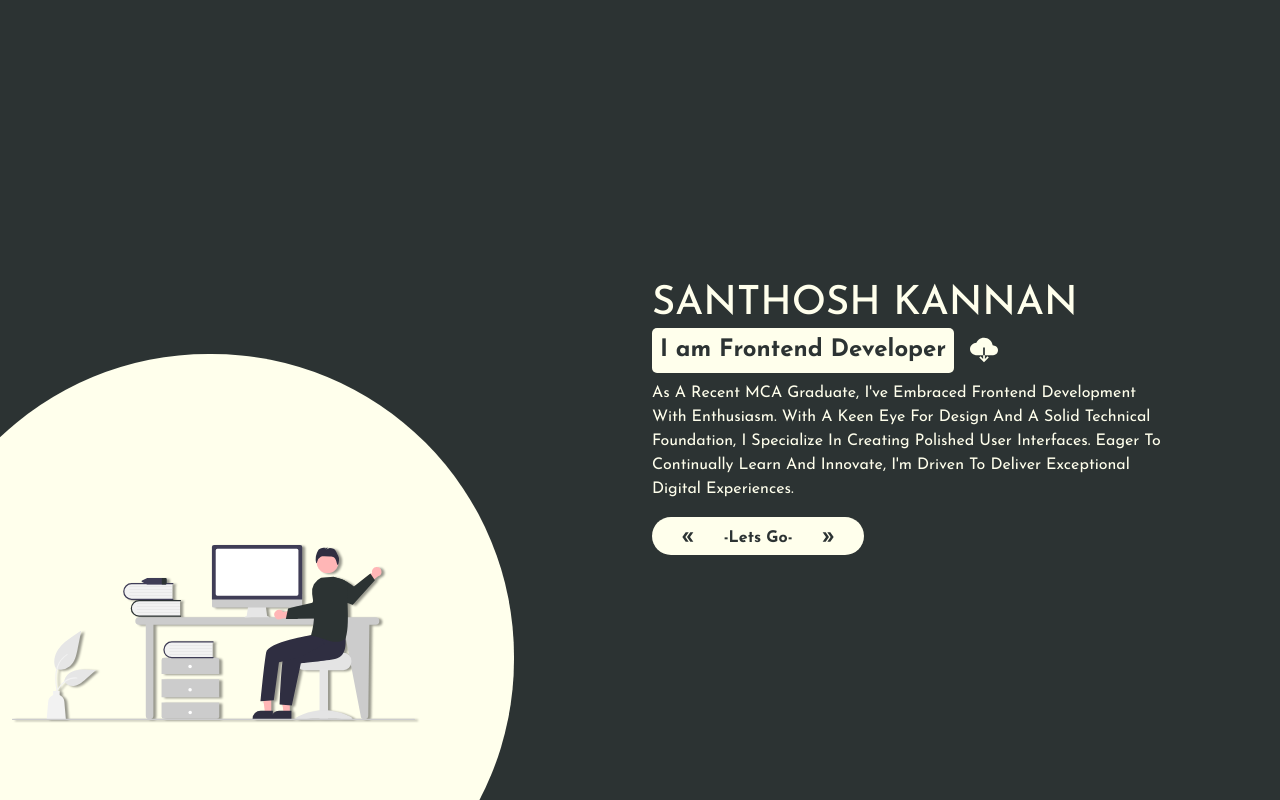
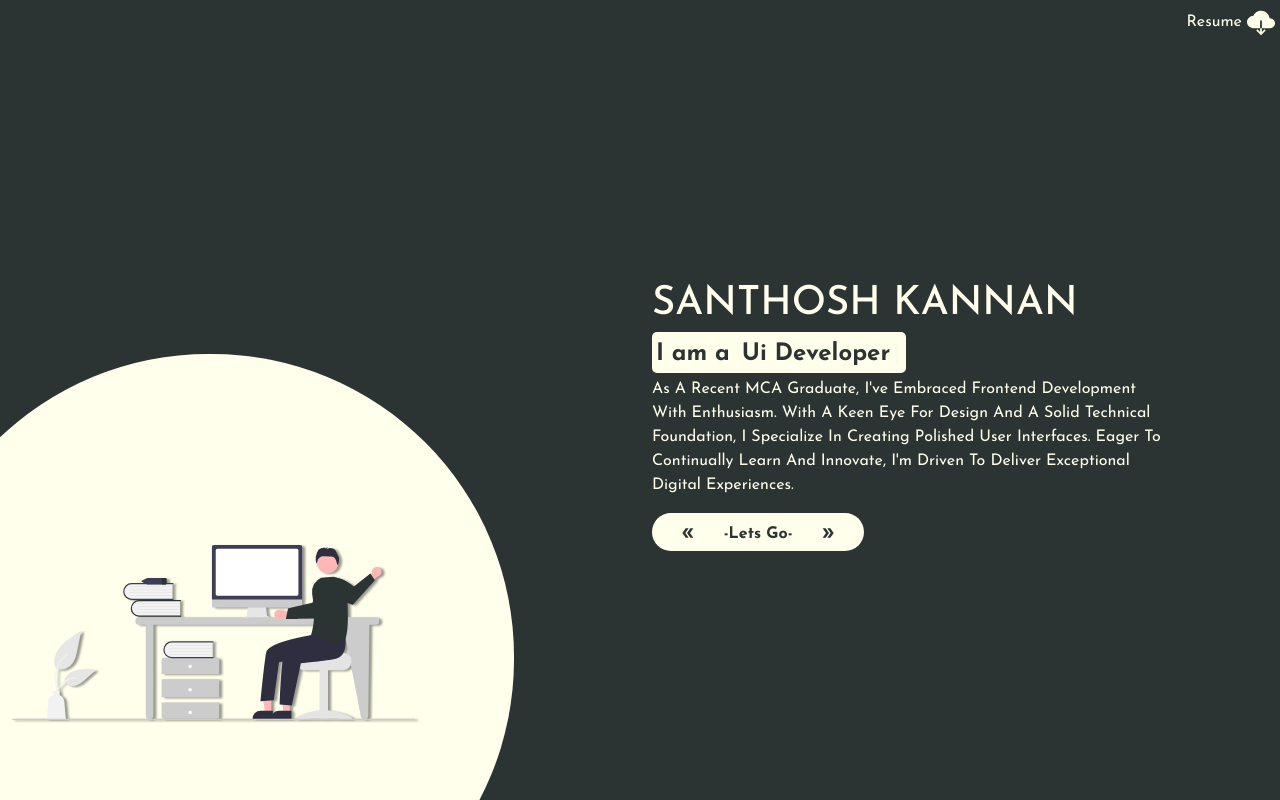
Before and after one commit to Santhosh10661/Portfolio, a React (Create React App) app: page / in a window 1280 px wide. Built offline with nearby package versions, Linux system fonts and the light colour scheme.

Commit message:
type writer effect

```diff
--- a/package.json
+++ b/package.json
@@ -16,6 +16,7 @@
     "react-icons": "^5.0.1",
     "react-router-dom": "^6.22.1",
     "react-scripts": "5.0.1",
+    "react-simple-typewriter": "^5.0.1",
     "web-vitals": "^2.1.4"
   },
   "scripts": {
--- a/src/App.css
+++ b/src/App.css
@@ -52,7 +52,7 @@
 }
 .connectLink {
   transform: scale(1);
-  transition: 0.3s ease-in-out;
+  transition: 0.5s ease;
 }
 .connectLink:hover {
   transform: scale(1.1);
--- a/src/Home.js
+++ b/src/Home.js
@@ -3,9 +3,10 @@ import "./Css/Home.css";
 import ProImgCont from "./ProImgCont";
 import { MdDoubleArrow } from "react-icons/md";
 import { IoCloudDownloadSharp } from "react-icons/io5";
+import resume from "./certificate/SANTHOSH_K_CV.pdf";
 import ProfileImg from "./ProfileImg";
-import resume from "./certificate/SANTHOSH_K_CV.pdf";
 import DataContext from "./ContextApi/DataContext";
+import RoleTypeWriter from "./RoleTypeWriter";
 
 function Home() {
   const { newPageOpend, setNewPageOpened, setProfileImg, showImg, setShowImg } =
@@ -25,6 +26,24 @@ function Home() {
   }
   return (
     <div className="Home row align-items-center">
+      <a
+        className="btn p-1 pt-2 text-capitalize"
+        href={resume}
+        download="SANTHOSH_K_CV.pdf"
+        type="application/pdf"
+        style={{
+          position: "absolute",
+          top: "0",
+          right: "0",
+          // backgroundColor: "#ffffec",
+          // color: "#2c3333",
+          width: "fit-content",
+          color: "#ffffec",
+          borderRadius: "50px",
+        }}
+      >
+        Resume <IoCloudDownloadSharp className="fs-3" />
+      </a>
       <ProImgCont />
       {showImg && <ProfileImg />}
       <div
@@ -36,32 +55,9 @@ function Home() {
         style={{ zIndex: 1 }}
       >
         <h1 className="m-0 text-uppercase">SANTHOSH KANNAN</h1>
-        <div className="col-12 d-flex align-items-center mb-2">
-          <h4
-            className=" fw-bolder p-2 m-0"
-            style={{
-              width: "fit-content",
-              backgroundColor: "#ffffec",
-              color: "#2c3333",
-              borderRadius: "5px",
-            }}
-          >
-            I am Frontend Developer
-          </h4>
 
-          <a
-            href={resume}
-            className="connectLink btn mx-3 p-0"
-            download="SANTHOSH_K_CV.pdf"
-            type="application/pdf"
-            style={{
-              border: "none",
-              color: "#ffffec",
-            }}
-          >
-            <IoCloudDownloadSharp className="fs-3" />
-          </a>
-        </div>
+        <RoleTypeWriter />
+
         <p className=" text-capitalize">
           As a recent MCA graduate, I've embraced frontend development with
           enthusiasm. With a keen eye for design and a solid technical
@@ -69,8 +65,9 @@ function Home() {
           to continually learn and innovate, I'm driven to deliver exceptional
           digital experiences.
         </p>
+        <div className="d-flex align-items-center">
           <button
-          className="col-6 col-sm-5  btn p-1 pt-2 s fw-bold text-capitalize"
+            className="col-6 col-sm-5 btn p-1 pt-2 s fw-bold text-capitalize"
             style={{
               backgroundColor: "#ffffec",
               color: "#2c3333",
@@ -82,6 +79,24 @@ function Home() {
             -lets go-
             <MdDoubleArrow className="mb-1 letGoArrowR" />
           </button>
+          {/* <a
+            className="btn p-1 pt-2 s fw-bold text-capitalize"
+            href={resume}
+            download="SANTHOSH_K_CV.pdf"
+            type="application/pdf"
+            style={{
+              position: "absolute",
+              top: "0",
+              right: "0",
+              // backgroundColor: "#ffffec",
+              // color: "#2c3333",
+              color: "#ffffec",
+              borderRadius: "50px",
+            }}
+          >
+            Resume <IoCloudDownloadSharp className="fs-3" />
+          </a> */}
+        </div>
       </div>
     </div>
   );
--- a/src/ProfileImg.js
+++ b/src/ProfileImg.js
@@ -1,6 +1,8 @@
 import React, { useContext } from "react";
 import "./Css/ProfileImage.css";
 import img from "./svg/undraw_hello_re_3evm.svg";
+import { IoCloudDownloadSharp } from "react-icons/io5";
+import resume from "./certificate/SANTHOSH_K_CV.pdf";
 import DataContext from "./ContextApi/DataContext";
 
 function ProfileImg() {
--- /dev/null
+++ b/src/RoleTypeWriter.js
@@ -0,0 +1,29 @@
+import React from "react";
+import { Cursor, useTypewriter } from "react-simple-typewriter";
+
+function RoleTypeWriter() {
+  const [text] = useTypewriter({
+    words: ["Frontend Developer", "Ui Developer", "React.js Developer"],
+    loop: {},
+  });
+  return (
+    <div
+      className="d-flex align-items-center my-1"
+      style={{
+        backgroundColor: "#ffffec",
+        color: "#2c3333",
+        borderRadius: "5px",
+        width: "fit-content",
+      }}
+    >
+      <h4 className="fw-bolder m-0 p-1 pt-2">I am a </h4>
+      <span className="h4 fw-bolder p-1 pt-2  m-0 mx-1">
+        <span>{text}</span>
+
+        <Cursor cursorColor="#2c3333" />
+      </span>
+    </div>
+  );
+}
+
+export default RoleTypeWriter;
```
Also changed, not shown: 1 other file (tests, documents, lock files or other folders). Lines whose indentation alone changed are shown as unchanged.
